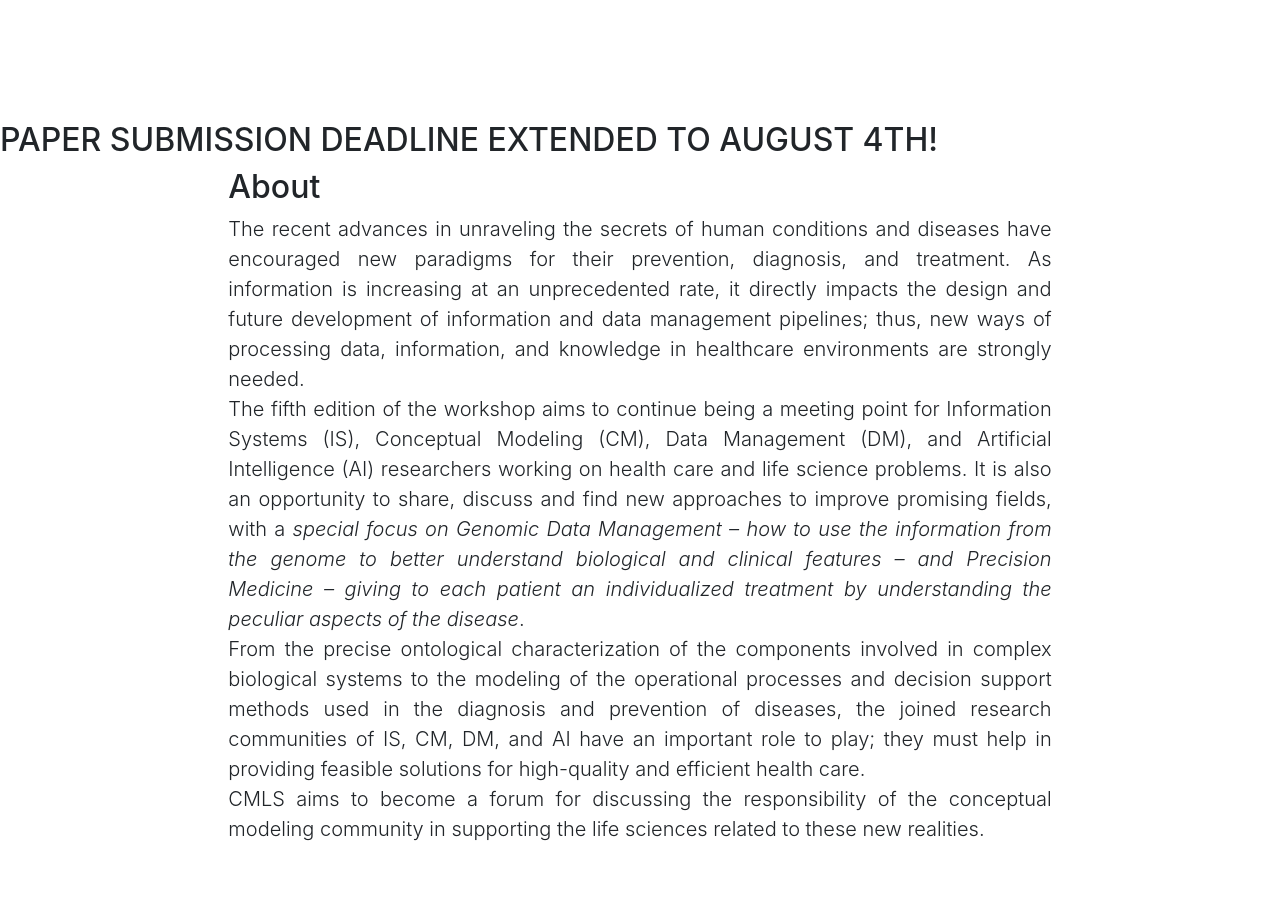
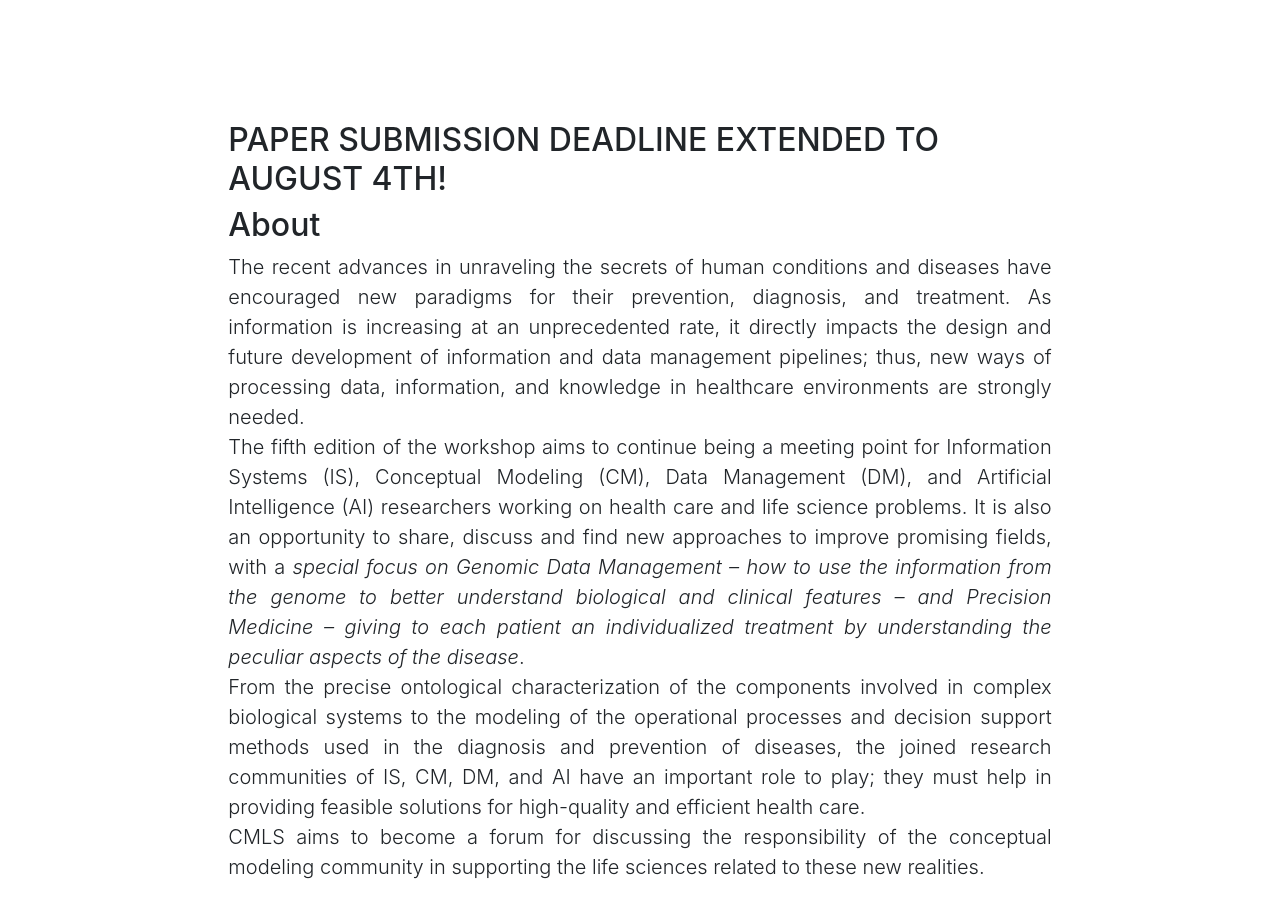
Before and after one commit to DEIB-GECO/cmls2024, a website with bundled scripts: page index.html in a window 1280 px wide. Shown: the part 780-1697 px from the top of the page. Built offline with nearby package versions, Linux system fonts and the light colour scheme; files whose address does not match are found by name.

Commit message:
added new div

```diff
--- a/index.html
+++ b/index.html
@@ -215,7 +215,9 @@
 <section id="about">
     <div class="container-fluid">
         <div class="row">
-            <h2>PAPER SUBMISSION DEADLINE EXTENDED TO AUGUST 4TH!</h2>
+            <div class="col-lg-8 mx-auto">
+                <h2>PAPER SUBMISSION DEADLINE EXTENDED TO AUGUST 4TH!</h2>
+            </div>
         </div>
     </div>
     <div class="container-fluid">
```
